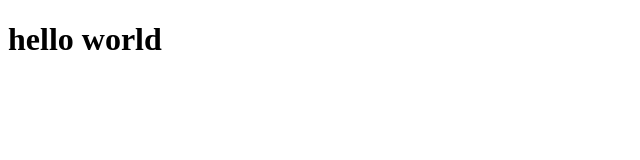
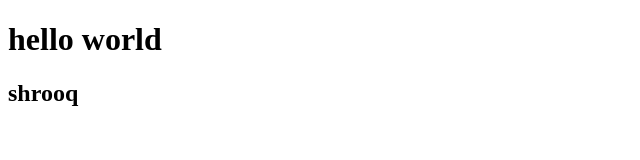
Before and after one commit to shrouq5/test, a plain HTML site: page index.html in a window 1280 px wide. Shown: the whole page, without its empty margins (0-640 px from the left). Drawn offline with Linux system fonts and the light colour scheme.

Commit message:
add my name

```diff
--- a/index.html
+++ b/index.html
@@ -8,6 +8,6 @@
 </head>
 <body>
     <h1> hello world</h1>
-
+    <h2> shrooq</h2>
 </body>
 </html>
```
